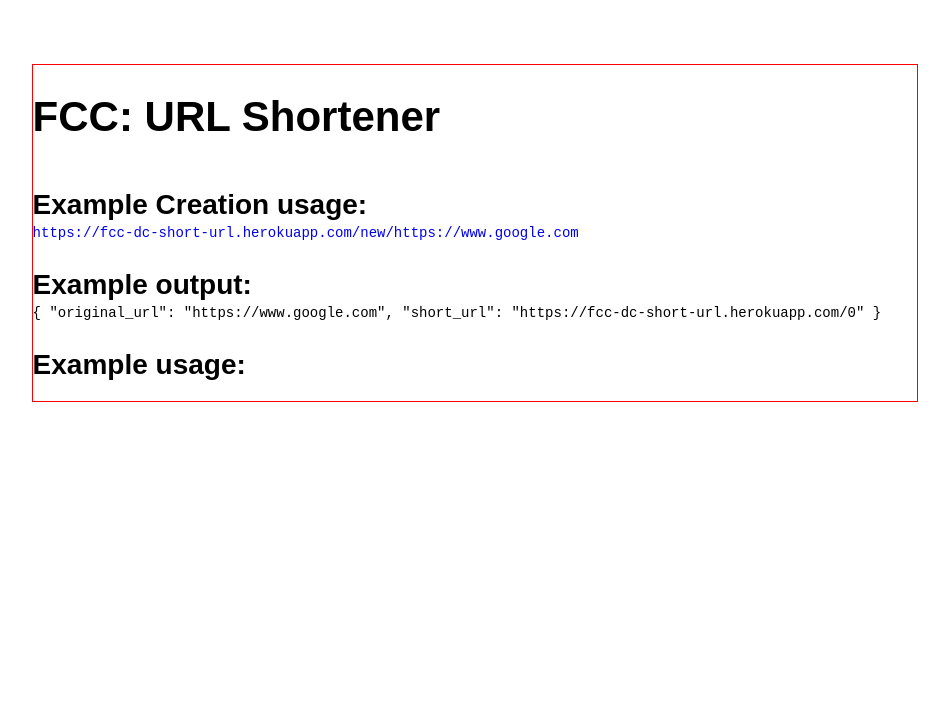
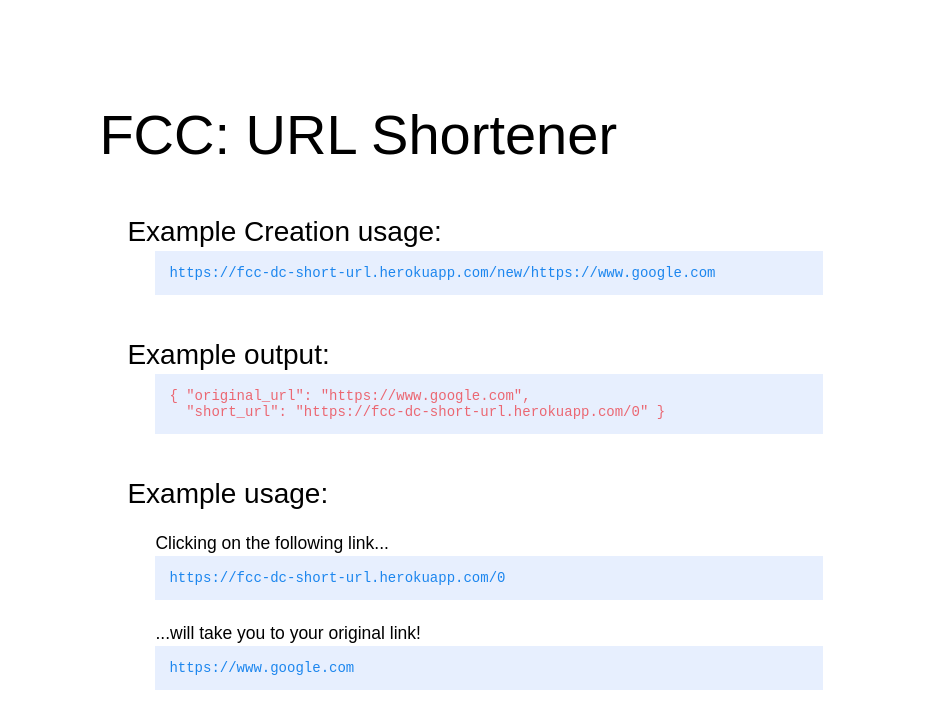
Before and after one commit to daniel-chung/fcc-dc-short-url, a website: page view/index.html in a window 1280 px wide. Shown: the whole page, without its empty margins (165-1114 px from the left). Drawn offline with Linux system fonts and the light colour scheme.

Commit message:
Updated the app:     * Included support for error handling

```diff
--- a/server.js
+++ b/server.js
@@ -17,7 +17,7 @@
 
 
 // Setp mongoose ---------------------------------------------------------------
-mongoose.connect(process.env.MONGOLAB_URI + "/url" || process.env.MONGO_URI);
+mongoose.connect((process.env.MONGOLAB_URI || process.env.MONGO_URI) + "/url");
 
 
 // Load routes -----------------------------------------------------------------
--- a/view/index.html
+++ b/view/index.html
@@ -9,22 +9,47 @@
       <br>
 
       <h3>Example Creation usage:</h3>
-      <a href="https://fcc-dc-short-url.herokuapp.com/new/https://www.google.com">
-        <code>
-          https://fcc-dc-short-url.herokuapp.com/new/https://www.google.com
+      <div class="sub-block">
+        <code class="link">
+          <div>
+            <a href="https://fcc-dc-short-url.herokuapp.com/new/https://www.google.com">
+            https://fcc-dc-short-url.herokuapp.com/new/https://www.google.com
+            </a>
+          </div>
         </code>
-      </a>
+      </div>
       <br>
 
       <h3>Example output:</h3>
-      <code>
-         { "original_url": "https://www.google.com",
-           "short_url": "https://fcc-dc-short-url.herokuapp.com/0" }
-      </code>
+      <div class="sub-block">
+        <code class="JSON">
+          <div>
+           {&nbsp;"original_url": "https://www.google.com",<br>
+           &nbsp;&nbsp;"short_url": "https://fcc-dc-short-url.herokuapp.com/0"&nbsp;}
+          </div>
+        </code>
+      </div>
       <br>
 
       <h3>Example usage:</h3>
-      <code></code>
+      <div class="sub-block">
+        <h4>Clicking on the following link...</h4>
+          <code class="link">
+            <div>
+              <a href="https://fcc-dc-short-url.herokuapp.com/0">
+              https://fcc-dc-short-url.herokuapp.com/0
+              </a>
+            </div>
+          </code>
+        <h4>...will take you to your original link!</h4>
+          <code class="link">
+            <div>
+              <a href="https://www.google.com">
+              https://www.google.com
+              </a>
+            </div>
+          </code>
+      </div>
       <br>
 
     </div>
--- a/view/main.css
+++ b/view/main.css
@@ -1,25 +1,52 @@
-
 body {
   font-size: 14px;
   font-family: sans-serif;
   padding: 4em 0;
 }
+
+/* Give the HTML content some buffer on the sides */
 div.content {
-  border: 1px solid red;
   margin: auto;
-  width: 70%;
+  width: 55%;
 }
 
-a {
-  text-decoration: none;
+/* Format headings */
+h1, h3, h4 {
+  margin-bottom: 0.1em;
+  font-weight: 300;
+}
+h1 {
+  font-weight: 500;
+  font-size: 4em;
+  margin-left: -0.5em;
+}
+h3 {
+  font-size: 2em;
+}
+h4 {
+  font-size: 1.25em;
 }
 
-h1 {
-  font-size: 3em;
-  margin-bottom: 0.1em;
+/* All text (e.g., desription & code snippets) are offset from the headings */
+.sub-block {
+    margin-left: 2em;
 }
 
-h3 {
-  font-size: 2em;
-  margin-bottom: 0.1em;
+/* Give code-like styling to JSON & URI links
+ * Inspired by: [Rainbow](https://craig.is/making/rainbows)
+ */
+code div {
+  background: #E7EFFE;
+  padding: 1em;
 }
+code.JSON {
+  color: #EB6772;
+}
+code.link a {
+  text-decoration: none;
+  color: #1C86EE;
+}
+code.link a:hover {
+  text-decoration: underline;
+  color: #104E8B;
+}
```
Also changed, not shown: app/controllers/urlController.server.js (+28 -49 lines), app/index.js (+8 -14 lines).
